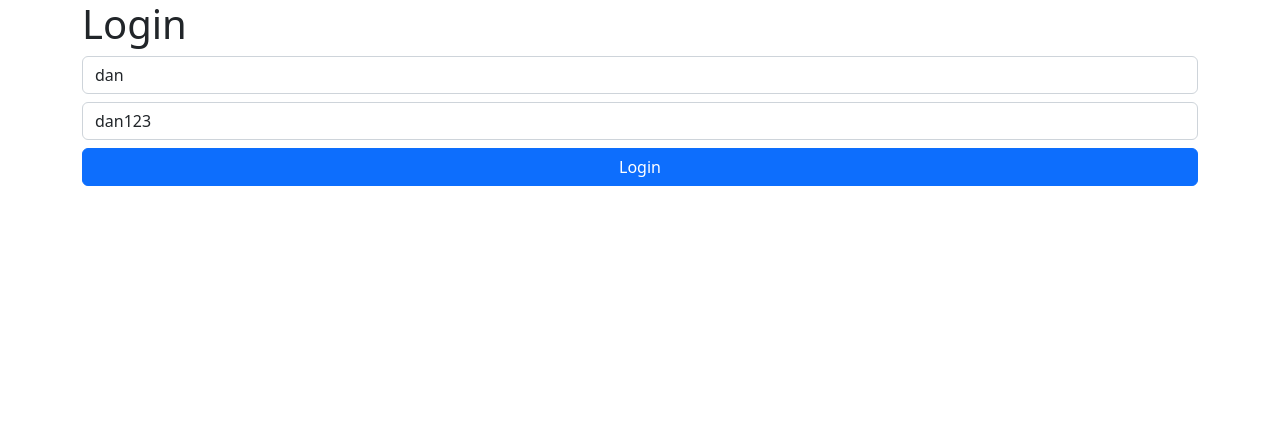
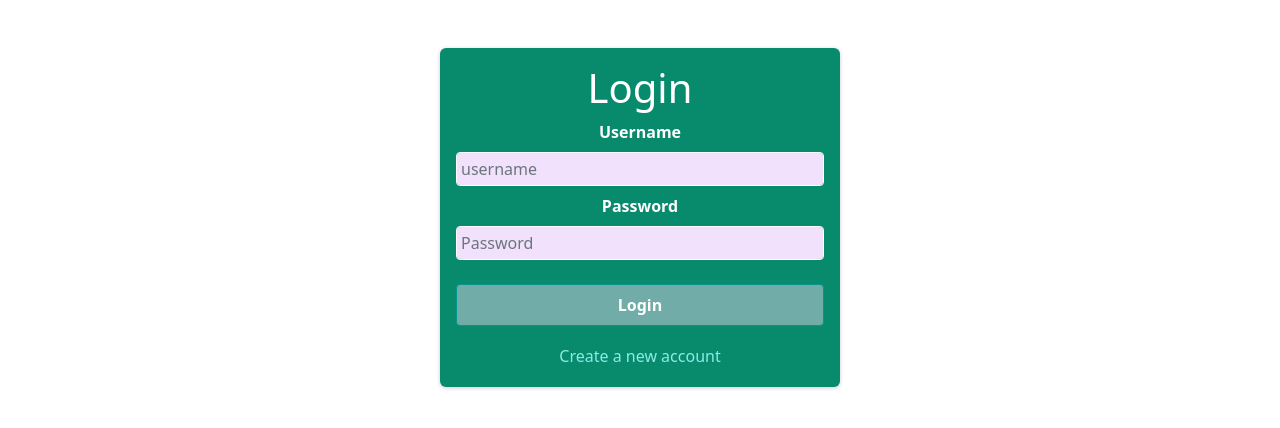
Before and after one commit to Alicefangxin/web_final_project, a React (Create React App) app: page /login in a window 1280 px wide. Shown: the top 428 px of the page. Built offline with nearby package versions, Linux system fonts and the light colour scheme.

Commit message:
login - update basic UI

```diff
--- a/src/components/RegisterAndLogin/login.js
+++ b/src/components/RegisterAndLogin/login.js
@@ -1,9 +1,11 @@
+import "./registerandlogin.css";
 import { useState } from "react";
 import { useDispatch, useSelector } from "react-redux";
+import { Link } from "react-router-dom";
 import { loginThunk } from "../../users/users-thunks";
 const Login = () => {
-  const [username, setUsername] = useState("dan");
-  const [password, setPassword] = useState("dan123");
+  const [username, setUsername] = useState("");
+  const [password, setPassword] = useState("");
   const [error, setError] = useState(null);
   const { currentUser } = useSelector((state) => state.users);
   const dispatch = useDispatch();
@@ -14,22 +16,41 @@ const Login = () => {
   };
   return (
     <>
+      <section className="d-auth">
         <h1>Login</h1>
         {error && <div className="alert alert-danger">{error}</div>}
+        <form>
+          <div className="d-control">
+            <label htmlFor="username">Username</label>
             <input
               className="form-control mb-2"
+              placeholder="username"
+              id="username"
               value={username}
               onChange={(e) => setUsername(e.target.value)}
             />
+            <label htmlFor="password">Password</label>
             <input
               className="form-control mb-2"
+              id="password"
+              placeholder="Password"
               value={password}
               onChange={(e) => setPassword(e.target.value)}
             />
+          </div>
+          <div className="d-actions">
             <button onClick={handleLoginBtn} className="btn btn-primary w-100">
               Login
             </button>
+            <Link to="/register">
+              <botton type="button" className="d-actions-toggle">
+                Create a new account
+              </botton>
+            </Link>
+          </div>
+        </form>
         {currentUser && <h2>Welcome {currentUser.username}</h2>}
+      </section>
     </>
   );
 };
--- /dev/null
+++ b/src/components/RegisterAndLogin/registerandlogin.css
@@ -0,0 +1,75 @@
+.d-auth {
+    margin: 3rem auto;
+    width: 95%;
+    max-width: 25rem;
+    border-radius: 6px;
+    background-color: #088b6d;
+    box-shadow: 0 1px 4px rgba(0, 0, 0, 0.2);
+    padding: 1rem;
+    text-align: center;
+    color: white;
+}
+
+.d-auth h1 {
+    text-align: center;
+    color: white;
+}
+
+.d-control {
+    margin-bottom: 0.5rem;
+}
+
+.d-control label {
+    display: block;
+    color: white;
+    font-weight: bold;
+    margin-bottom: 0.5rem;
+}
+
+.d-control input {
+    font: inherit;
+    background-color: #f1e1fc;
+    color: #088b6d;
+    border-radius: 4px;
+    border: 1px solid white;
+    width: 100%;
+    text-align: left;
+    padding: 0.25rem;
+}
+
+.d-actions {
+    margin-top: 1.5rem;
+    display: flex;
+    flex-direction: column;
+    align-items: center;
+}
+
+.d-actions button {
+    cursor: pointer;
+    font: inherit;
+    color: white;
+    font-weight: bolder;
+    background-color: rgb(114, 172, 168);
+    border: 1px solid #04958c;
+    border-radius: 4px;
+    padding: 0.5rem 2.5rem;
+}
+
+.d-actions button:hover {
+    background-color: #076063;
+    border-color: #076063;
+}
+
+.d-actions-toggle {
+    text-decoration: none;
+    margin-top: 1rem;
+    background-color: transparent;
+    color: #8cebe5;
+    border: none;
+    padding: 0.15rem 1.5rem;
+}
+
+.d-actions-toggle:hover {
+    background-color: transparent;
+    color: #9ce3ea;
+}
--- a/src/users/users-thunks.js
+++ b/src/users/users-thunks.js
@@ -5,7 +5,7 @@ import {
   login,
   logout,
   profile,
-} from "./users-service.js";
+} from "./users-service";
 
 export const findAllUsersThunk = createAsyncThunk(
   "findAllUsers",
```
Also changed, not shown: src/components/RegisterPage/RegisterPage.js (deleted, +0 -36 lines), src/components/RegisterPage/registerPage.css (deleted, +0 -33 lines). Lines whose indentation alone changed are shown as unchanged.
